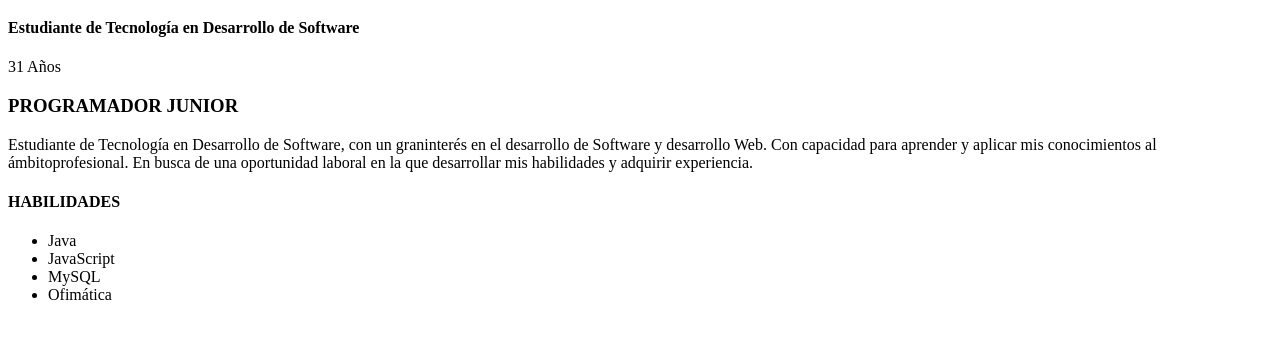
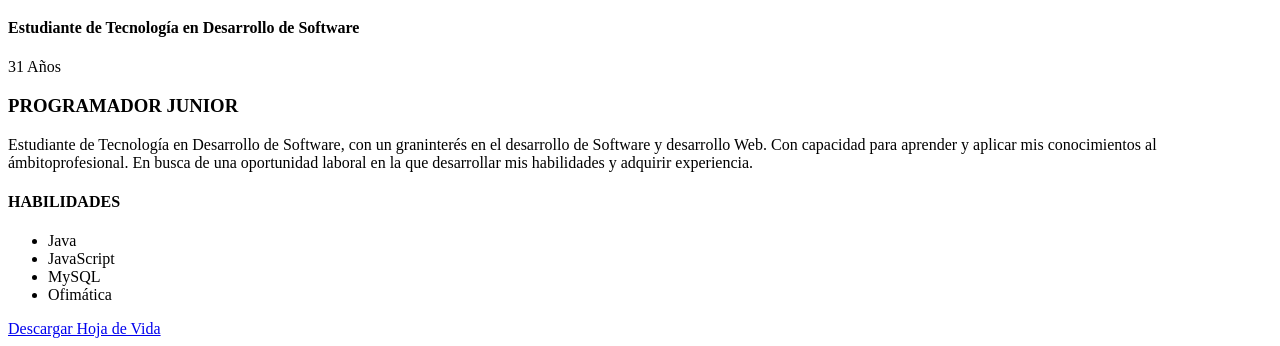
Before and after one commit to enrojass04/Cantera1-Sofka-HTML-CSS-JS, a plain HTML site: page index.html in a window 1280 px wide. Shown: the part 625-971 px from the top of the page. Before the commit the page ends 945 px from the top, so only its background shows below. Drawn offline with Linux system fonts and the light colour scheme.

Commit message:
version3

```diff
--- a/index.html
+++ b/index.html
@@ -41,6 +41,10 @@
             <li> Ofimática </li>
         </ul>
     </div>
+    <a href="https://drive.google.com/uc?id=1P-FcnpMUL-HExi4iaxHtgJEOGC65FGyw&export=download"
+        download="Curriculm Vitae">
+        Descargar Hoja de Vida
+    </a>
 </body>
 
 </html>
```
Lines whose indentation alone changed are shown as unchanged.
